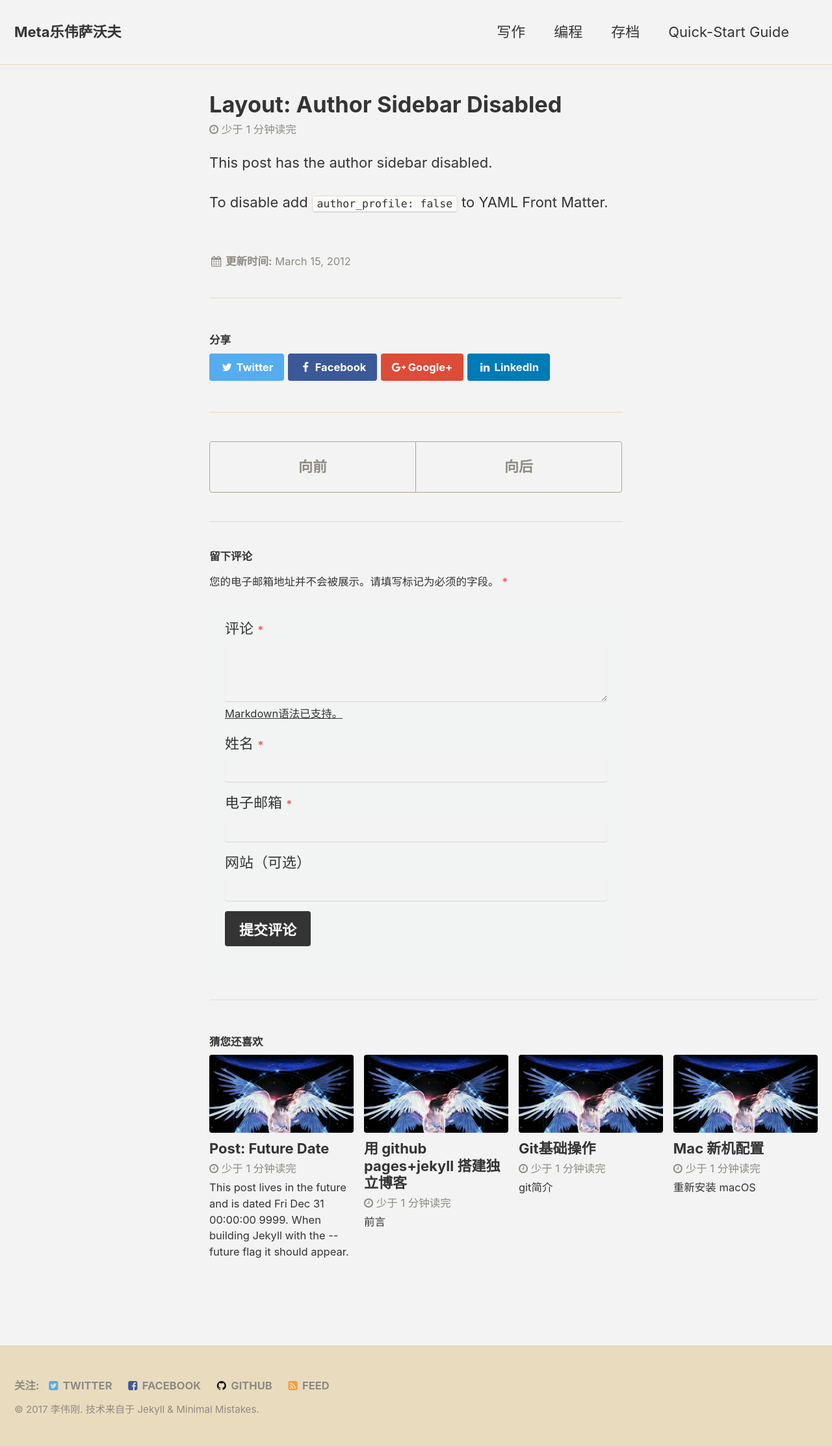
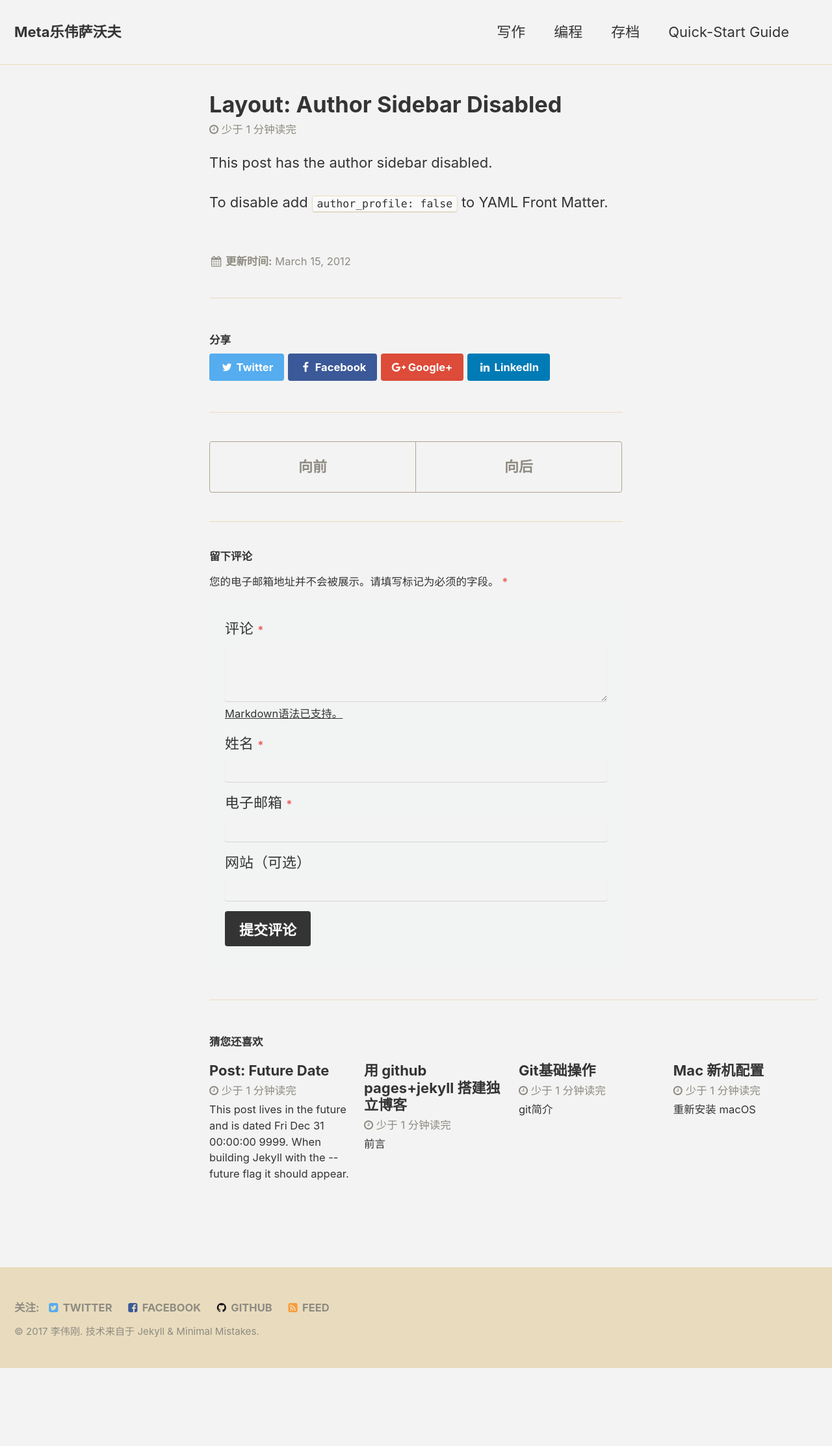
Before and after one commit to Llliam/lewiswolfe.github.io, a Jekyll site: the page built from _posts/2012-03-15-layout-author-sidebar-disabled.md, in a window 1280 px wide. Shown: the whole page at 65% size. Built offline with Jekyll 4.4.1, drawn with Linux system fonts in a browser that asks for light colours; after the commit the page ends 2105 px from its top, so only the background shows below that.

Commit message:
Update _config.yml

```diff
--- a/_config.yml
+++ b/_config.yml
@@ -17,7 +17,7 @@ description              : "元认知，践行者，读书，写作，编程，
 url                      : https://lewiswolfe.github.io # the base hostname & protocol for your site e.g. "https://mmistakes.github.io"
 baseurl                  : "" # the subpath of your site, e.g. "/blog"
 repository               : "lewiswolfe/lewiswolfe.github.io"
-teaser                   : "/assets/images/bio-image.jpg" # path of fallback teaser image, e.g. "/assets/images/bio-image.jpg"
+teaser                   : # "/assets/images/bio-image.jpg" # path of fallback teaser image, e.g. "/assets/images/bio-image.jpg"
 # breadcrumbs            : false # true, false (default)
 words_per_minute         : 200
 comments:
```
